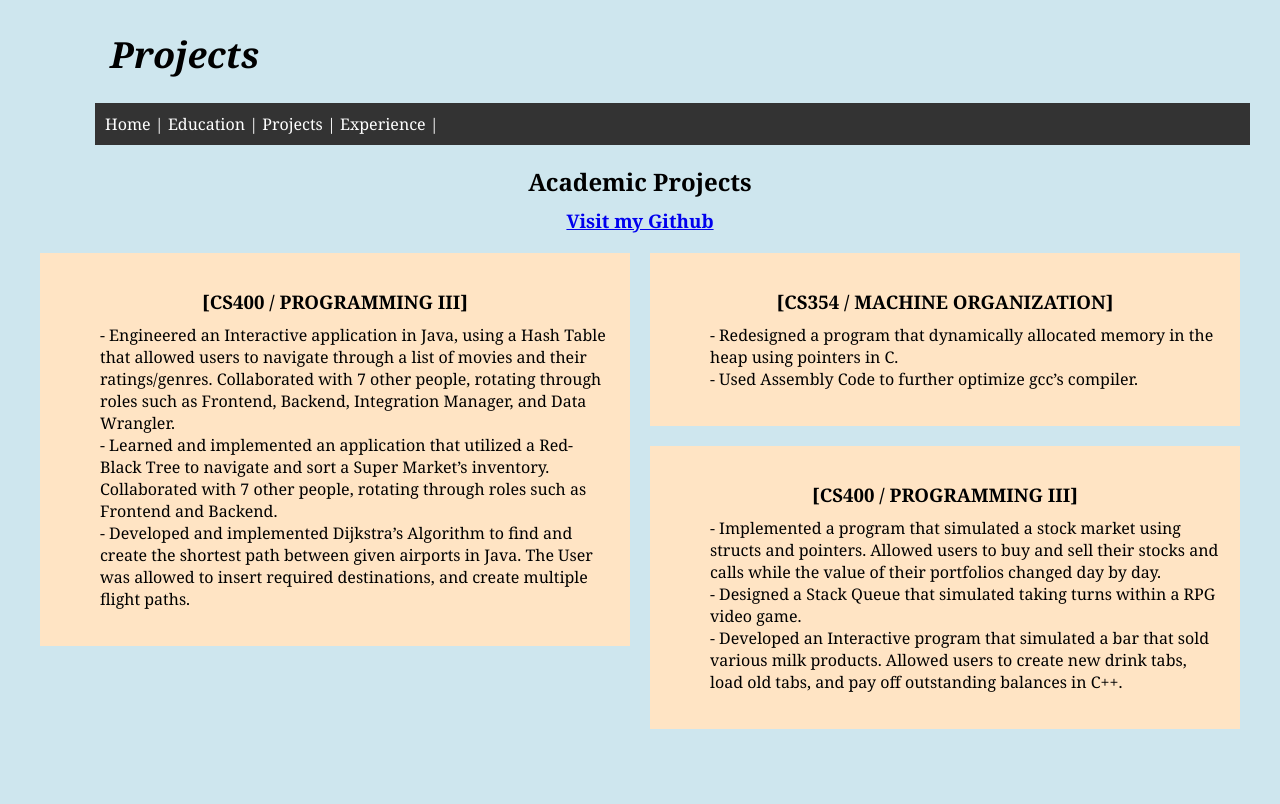
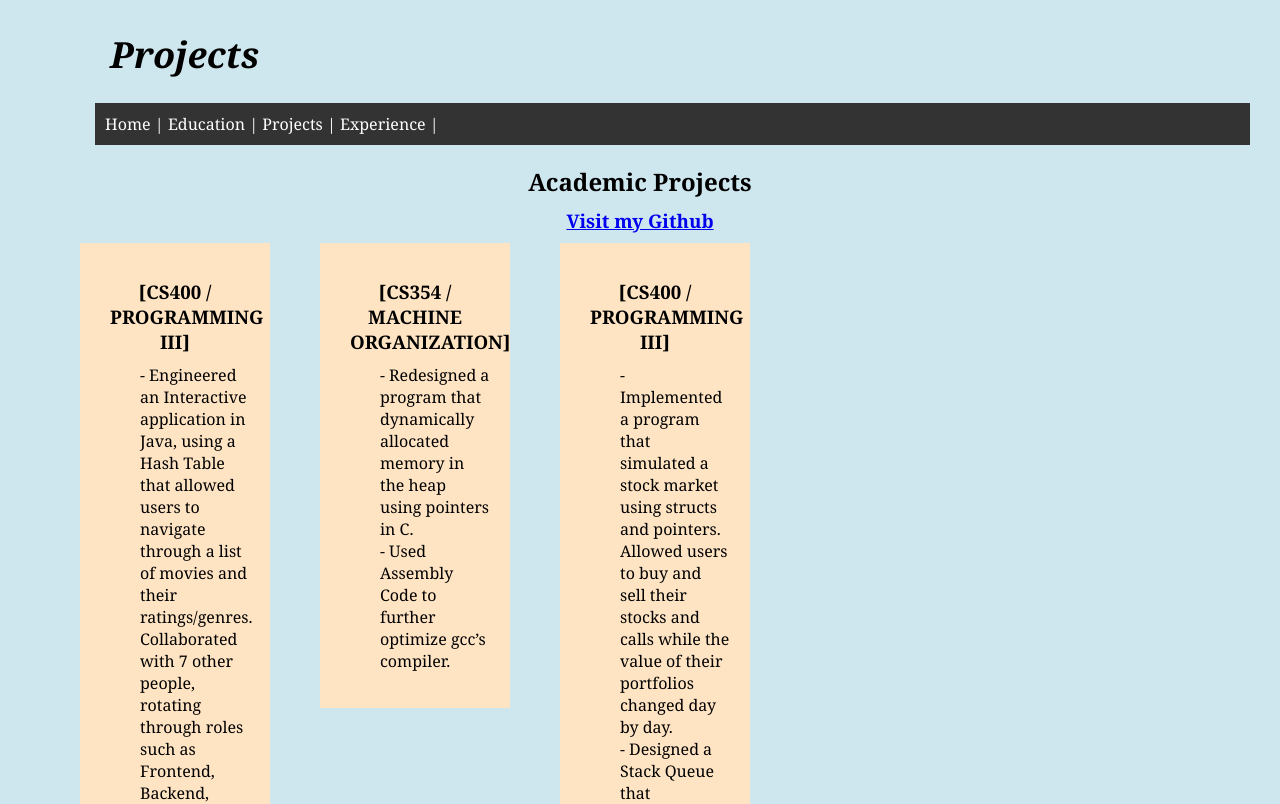
Before and after one commit to LeonardoA7/LeonardoA7.github.io, a plain HTML site: page projects.html in a window 1280 px wide. Shown: the top 804 px of the page. Drawn offline with Linux system fonts and the light colour scheme.

Commit message:
Add files via upload

```diff
--- a/styles.css
+++ b/styles.css
@@ -46,8 +46,8 @@
   .mart {
     background-color: bisque;
     padding: 20px;
-    margin: 10px;
-    width: 550px;
+    margin-left: 50px;
+    width: 150px;
     float: left;
   }
   .martE {
```
